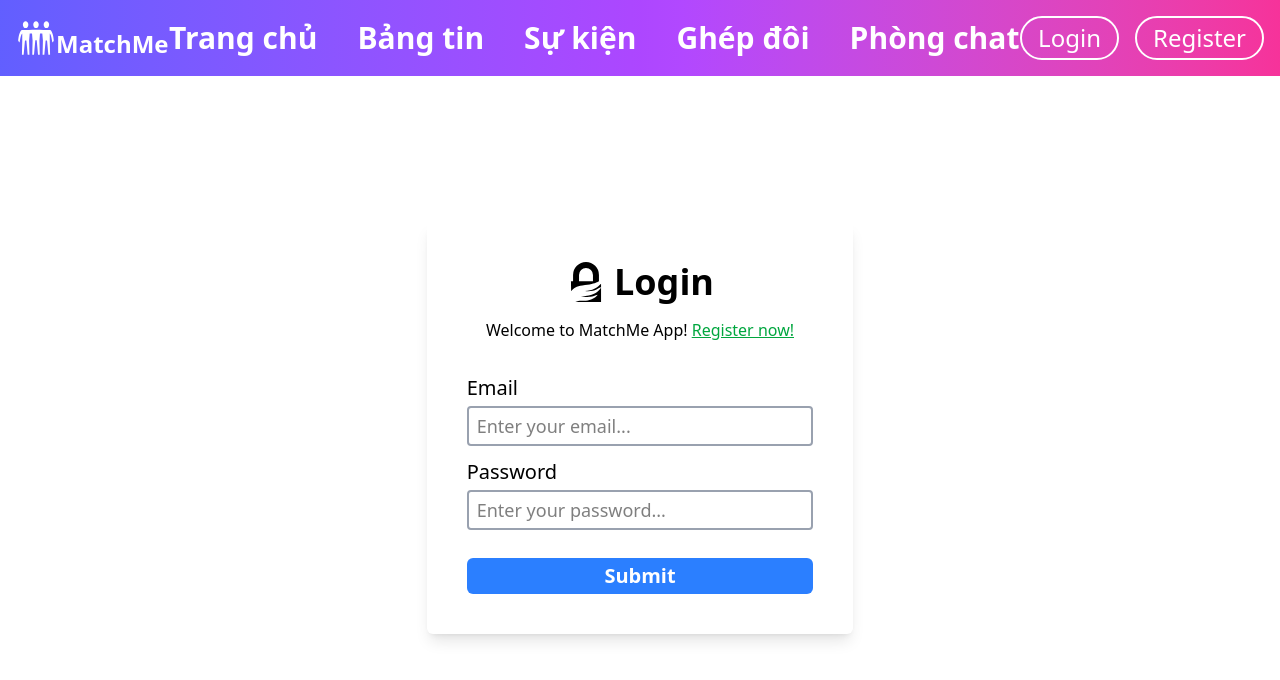
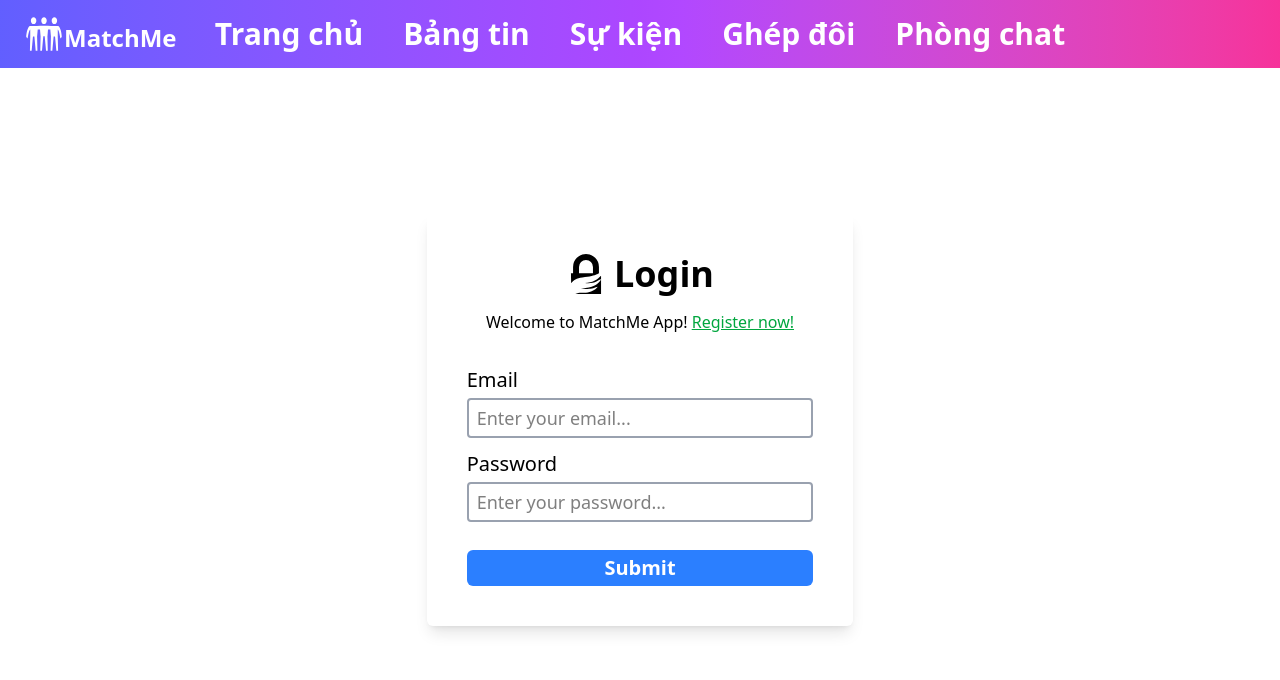
Before and after one commit to phucpham09/frontend-matchme-nextjs, a Next.js app: page /login in a window 1280 px wide. Shown: the top 680 px of the page. Built offline with nearby package versions, Linux system fonts and the light colour scheme.

Commit message:
feat(auth): hiding auth function

```diff
--- a/src/app/page.tsx
+++ b/src/app/page.tsx
@@ -5,7 +5,7 @@ export default function Home() {
     <div className="flex flex-col items-center justify-center h-[calc(100vh-6rem)] gap-y-4">
       <p className="text-2xl text-gray-600">Welcome to MatchMe App</p>
       <Link
-        href={"/login"}
+        href={"/dashboard"}
         className="border font-semibold text-2xl text-gray-400 px-3 py-1 rounded-full cursor-pointer"
       >
         Get started!
--- a/src/components/Navbar/TopNav.tsx
+++ b/src/components/Navbar/TopNav.tsx
@@ -11,13 +11,13 @@ import { MdOutlineMessage } from "react-icons/md";
 const TopNav = () => {
   const [isMenu, setIsMenu] = useState(false);
   return (
-    <div className="flex sm:justify-between p-4 bg-gradient-to-r from-indigo-500 via-purple-500 to-pink-500">
+    <div className="flex sm:justify-center sm:items-center p-4 bg-gradient-to-r from-indigo-500 via-purple-500 to-pink-500">
       <IoMenu
         className="sm:hidden text-white w-1/12 place-self-start cursor-pointer"
         size={"40px"}
         onClick={() => setIsMenu(!isMenu)}
       />
-      <div className="flex justify-center items-center max-sm:w-11/12">
+      <div className="flex justify-center items-center max-sm:w-11/12 sm:fixed sm:left-6">
         <GiThreeFriends size={"40px"} className="text-white" />
         <h1 className="text-white text-2xl font-semibold place-self-end cursor-pointer">
           <Link href={"/dashboard"}>MatchMe</Link>
@@ -55,7 +55,7 @@ const TopNav = () => {
           Phòng chat
         </Link>
       </div>
-      <div className="sm:flex justify-center items-center gap-x-4 hidden">
+      {/* <div className="sm:flex justify-center items-center gap-x-4 hidden">
         <Link
           href={"/login"}
           className="border-white border-2 text-white rounded-full px-4 py-1 text-2xl"
@@ -68,7 +68,7 @@ const TopNav = () => {
         >
           Register
         </Link>
-      </div>
+      </div> */}
 
       {/* <div
         className={`fixed top-0 left-0 h-full w-2/3 bg-white shadow-lg transition-transform duration-300 ease-in-out ${
@@ -167,7 +167,7 @@ const TopNav = () => {
               Phòng chat
             </Link>
           </div>
-          <div
+          {/* <div
             className="flex justify-center items-center border-2 py-2 px-12 rounded-full"
             onClick={() => setIsMenu(!isMenu)}
           >
@@ -182,7 +182,7 @@ const TopNav = () => {
             <Link href={"/register"} className="text-2xl ">
               Register
             </Link>
-          </div>
+          </div> */}
         </div>
       </div>
     </div>
```
